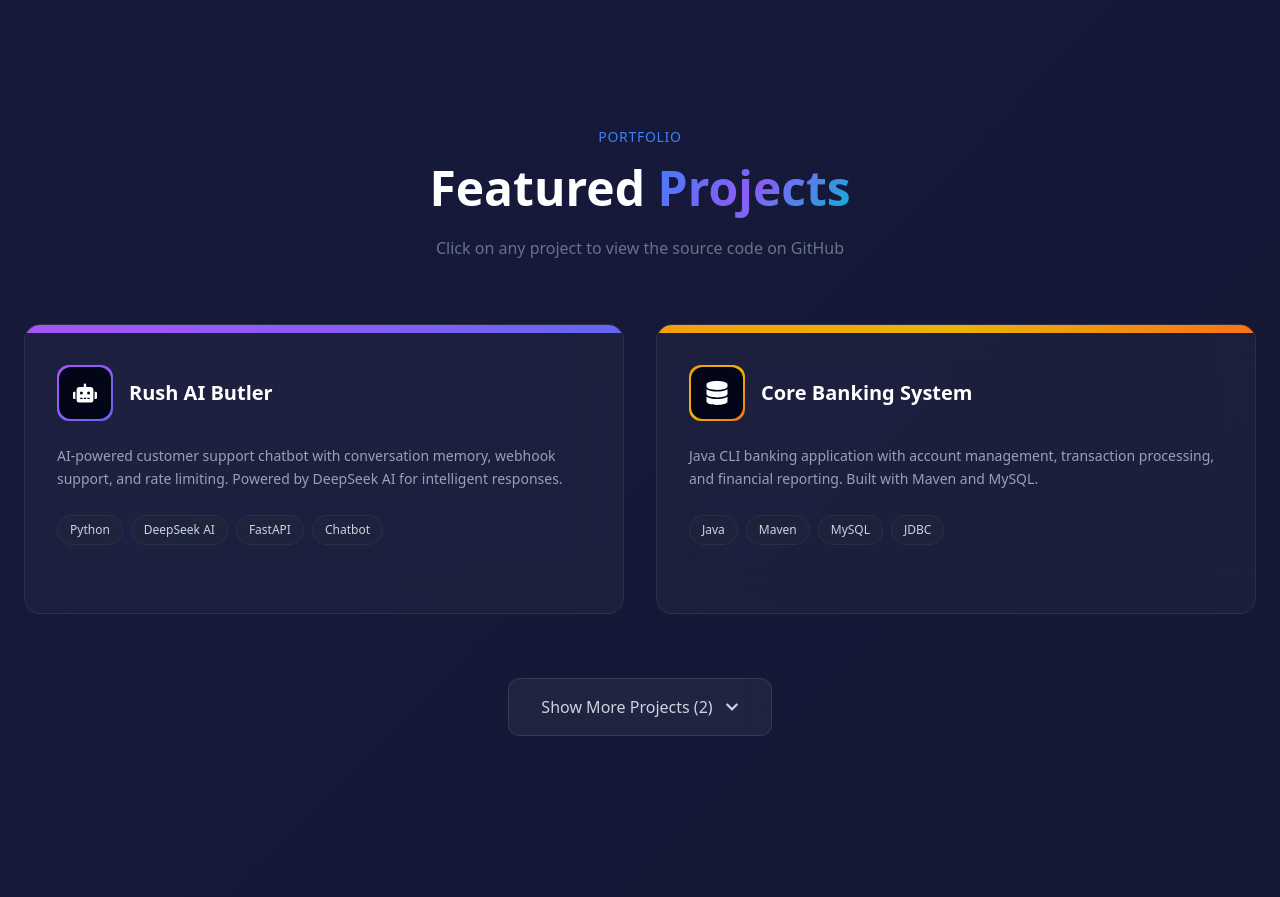
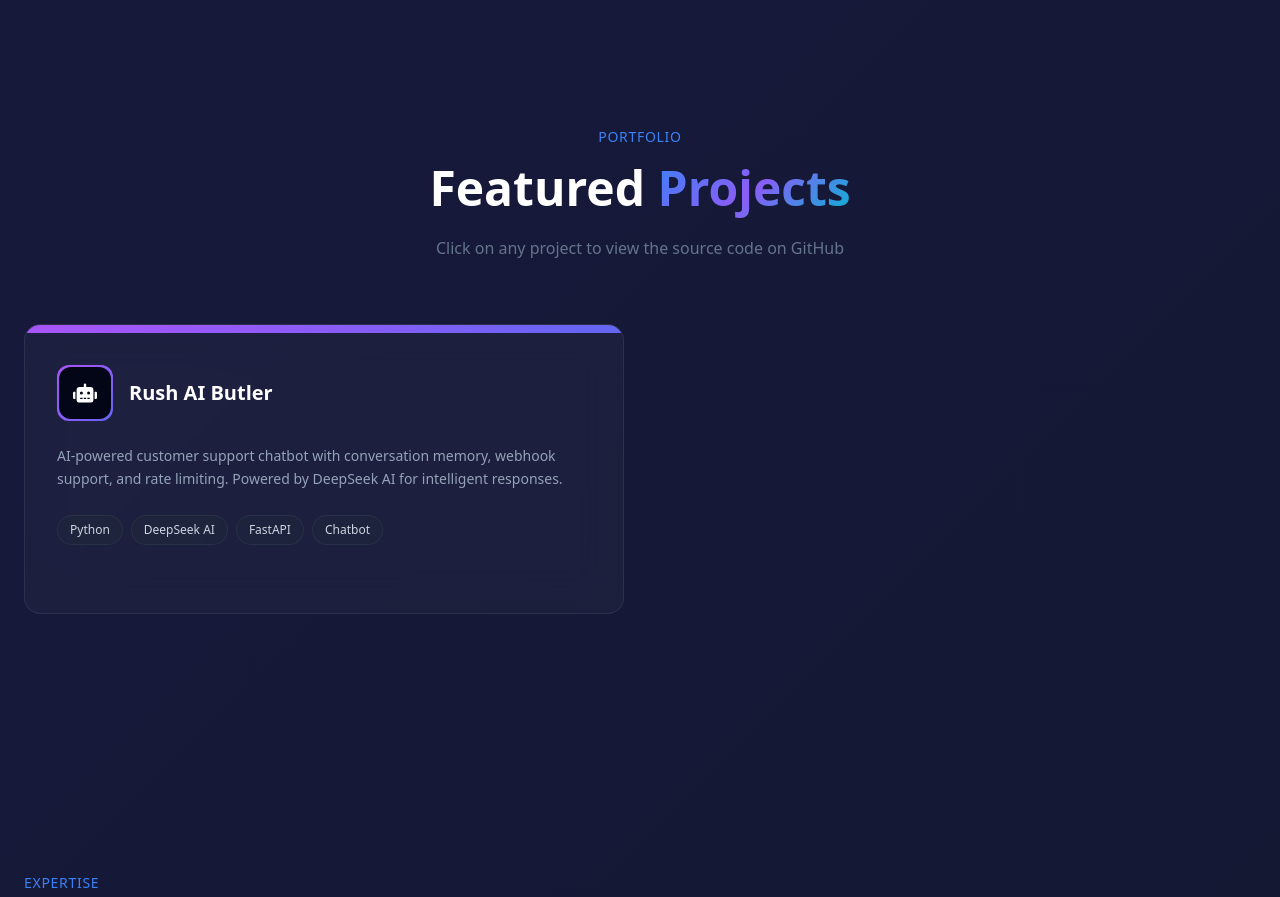
Before and after one commit to emmanalcazarjr-ops/portfolio, a Next.js app: page / in a window 1280 px wide. Shown: the part 1900-2797 px from the top of the page. Built offline with nearby package versions, Linux system fonts and the light colour scheme.

Commit message:
Keep only Rush AI Butler on portfolio

```diff
--- a/app/components/Projects.tsx
+++ b/app/components/Projects.tsx
@@ -101,6 +101,7 @@ export default function Projects() {
         </div>
 
         {/* More Projects — expandable section */}
+        {more.length > 0 && (
         <div className="mt-16">
           <button
             onClick={() => setShowMore(!showMore)}
@@ -173,6 +174,7 @@ export default function Projects() {
             )}
           </AnimatePresence>
         </div>
+        )}
       </div>
     </section>
   )
--- a/app/data/index.ts
+++ b/app/data/index.ts
@@ -1,6 +1,6 @@
 import {
   FaGithub, FaLinkedin, FaEnvelope, FaExternalLinkAlt,
-  FaRocket, FaCode, FaShieldAlt,
+  FaRocket, FaCode,
   FaRobot, FaDatabase, FaJava, FaPython,
   FaCalendar, FaClock, FaTag
 } from 'react-icons/fa'
@@ -58,31 +58,6 @@ export const projects: Project[] = [
     live: 'https://chatbot-api-two-teal.vercel.app',
     icon: FaRobot,
     gradient: 'from-purple-500 via-violet-500 to-indigo-500',
-    featured: true,
-  },
-  {
-    title: 'Iris Classifier',
-    description: 'Classic machine learning classification model using scikit-learn to classify iris flower species. Features include data visualization and model evaluation.',
-    tech: ['Python', 'scikit-learn', 'pandas', 'matplotlib'],
-    github: 'https://github.com/emmanalcazarjr-ops/iris-classifier',
-    icon: FaCode,
-    gradient: 'from-violet-500 via-purple-500 to-fuchsia-500',
-  },
-  {
-    title: 'Spam Email Detector',
-    description: 'Natural language processing model to detect spam emails using scikit-learn. Features include text preprocessing, TF-IDF vectorization, and classification.',
-    tech: ['Python', 'scikit-learn', 'NLP', 'TF-IDF'],
-    github: 'https://github.com/emmanalcazarjr-ops/spam-email-detector',
-    icon: FaShieldAlt,
-    gradient: 'from-red-500 via-orange-500 to-yellow-500',
-  },
-  {
-    title: 'Core Banking System',
-    description: 'Java CLI banking application with account management, transaction processing, and financial reporting. Built with Maven and MySQL.',
-    tech: ['Java', 'Maven', 'MySQL', 'JDBC'],
-    github: 'https://github.com/emmanalcazarjr-ops/core-banking-system',
-    icon: FaDatabase,
-    gradient: 'from-amber-500 via-yellow-500 to-orange-500',
     featured: true,
   },
 ]
@@ -143,7 +118,7 @@ export const socialLinks: SocialLink[] = [
 ]
 
 export const stats = [
-  { label: 'Projects', value: 4, suffix: '' },
+  { label: 'Projects', value: 1, suffix: '' },
   { label: 'Technologies', value: 15, suffix: '+' },
   { label: 'Certifications', value: 5, suffix: '' },
   { label: 'GitHub Repos', value: 15, suffix: '+' },
```
Also changed, not shown: 1 other file (tests, documents, lock files or other folders).
